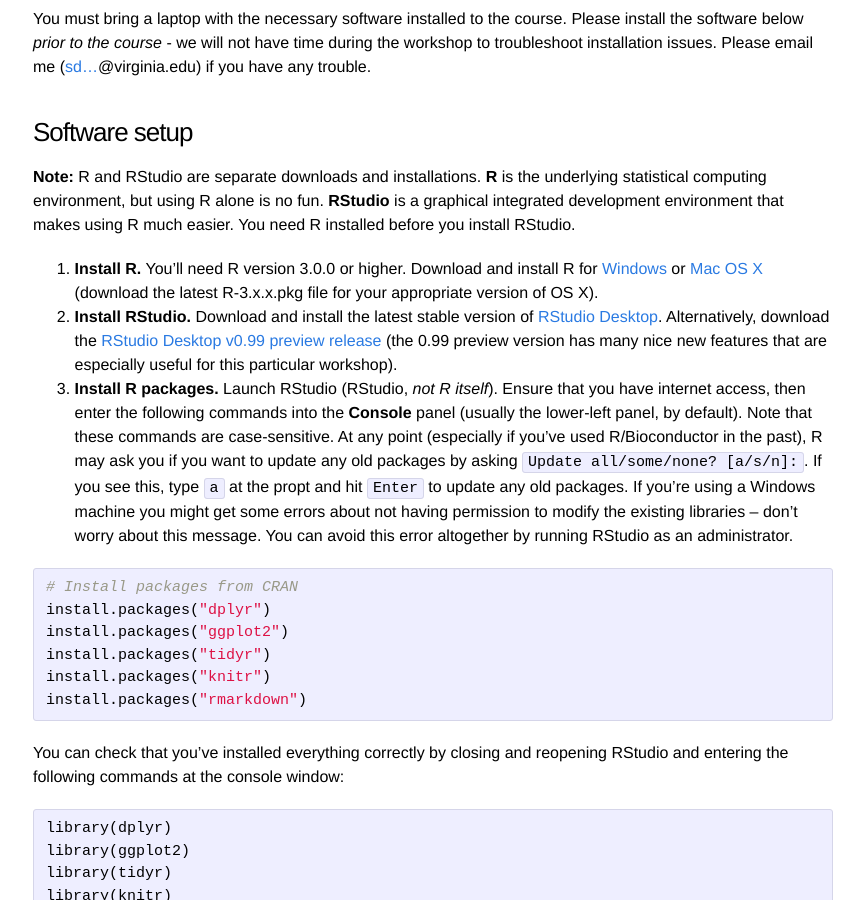
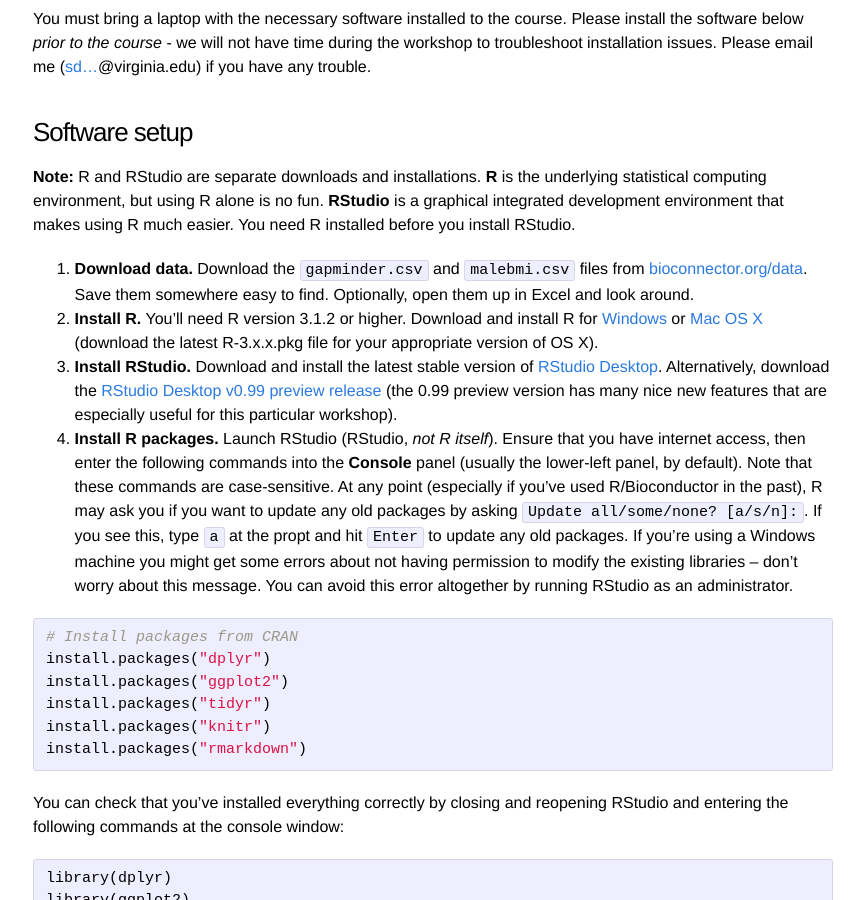
Before and after one commit to bioconnector/workshops2015, a Jekyll site: the page built from ws-r-advanced-manipulation.md, in a window 1280 px wide and 900 px high, scrolled down 879 px. Shown: the whole window, without its empty margins (207-1071 px from the left). Built offline with Jekyll 4.4.1, drawn with Linux system fonts in a browser that asks for light colours; Markdown is read by kramdown in place of the engine named in the settings.

Commit message:
instruct to download gapminder.csv and malebmi.csv

````diff
--- a/_includes/setup-r.md
+++ b/_includes/setup-r.md
@@ -1,8 +1,9 @@
 **Note:** R and RStudio are separate downloads and installations. **R** is the underlying statistical computing environment, but using R alone is no fun. **RStudio** is a graphical integrated development environment that makes using R much easier. You need R installed before you install RStudio.
 
-0. **Install R.** You'll need R version 3.0.0 or higher. Download and install R for [Windows](http://cran.r-project.org/bin/windows/base/) or [Mac OS X](http://cran.r-project.org/bin/macosx/) (download the latest R-3.x.x.pkg file for your appropriate version of OS X).
-0. **Install RStudio.** Download and install the latest stable version of [RStudio Desktop](http://www.rstudio.com/products/rstudio/download/). Alternatively, download the [RStudio Desktop v0.99 preview release](http://www.rstudio.com/products/rstudio/download/preview/)  (the 0.99 preview version has many nice new features that are especially useful for this particular workshop).
-0. **Install R packages.** Launch RStudio (RStudio, *not R itself*). Ensure that you have internet access, then enter the following commands into the **Console** panel (usually the lower-left panel, by default). Note that these commands are case-sensitive. At any point (especially if you've used R/Bioconductor in the past), R may ask you if you want to update any old packages by asking `Update all/some/none? [a/s/n]:`. If you see this, type `a` at the propt and hit `Enter` to update any old packages. If you're using a Windows machine you might get some errors about not having permission to modify the existing libraries -- don't worry about this message. You can avoid this error altogether by running RStudio as an administrator.
+1. **Download data.** Download the `gapminder.csv` and `malebmi.csv` files from [bioconnector.org/data](http://bioconnector.org/data/). Save them somewhere easy to find. Optionally, open them up in Excel and look around.
+1. **Install R.** You'll need R version 3.1.2 or higher. Download and install R for [Windows](http://cran.r-project.org/bin/windows/base/) or [Mac OS X](http://cran.r-project.org/bin/macosx/) (download the latest R-3.x.x.pkg file for your appropriate version of OS X).
+1. **Install RStudio.** Download and install the latest stable version of [RStudio Desktop](http://www.rstudio.com/products/rstudio/download/). Alternatively, download the [RStudio Desktop v0.99 preview release](http://www.rstudio.com/products/rstudio/download/preview/)  (the 0.99 preview version has many nice new features that are especially useful for this particular workshop).
+1. **Install R packages.** Launch RStudio (RStudio, *not R itself*). Ensure that you have internet access, then enter the following commands into the **Console** panel (usually the lower-left panel, by default). Note that these commands are case-sensitive. At any point (especially if you've used R/Bioconductor in the past), R may ask you if you want to update any old packages by asking `Update all/some/none? [a/s/n]:`. If you see this, type `a` at the propt and hit `Enter` to update any old packages. If you're using a Windows machine you might get some errors about not having permission to modify the existing libraries -- don't worry about this message. You can avoid this error altogether by running RStudio as an administrator.
 
 ```r
 # Install packages from CRAN
````
